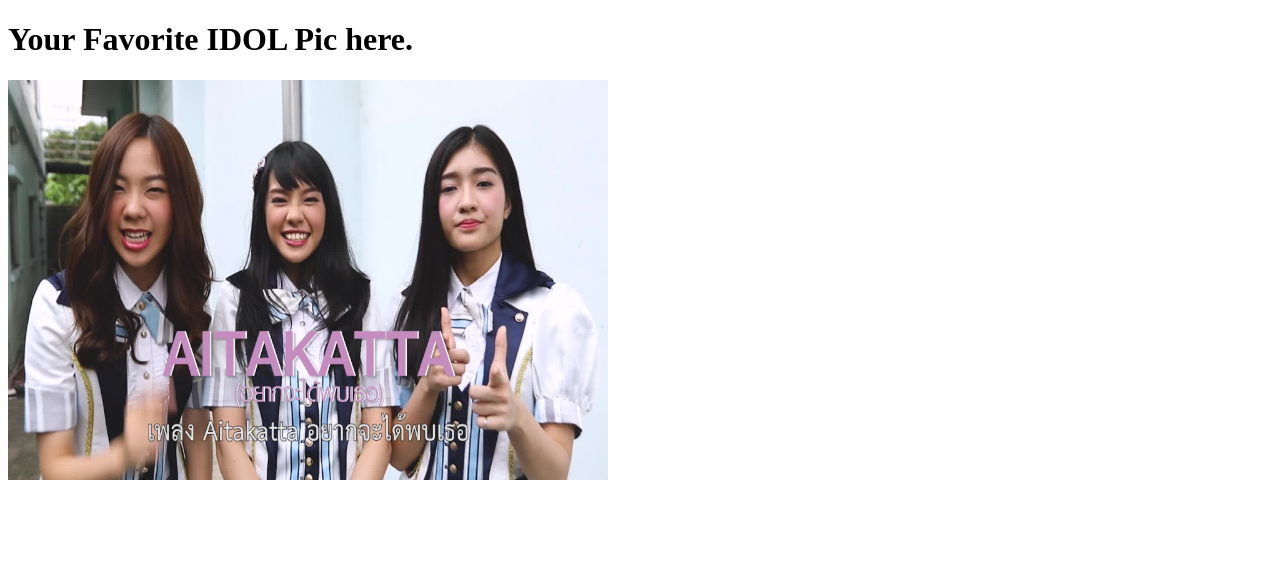
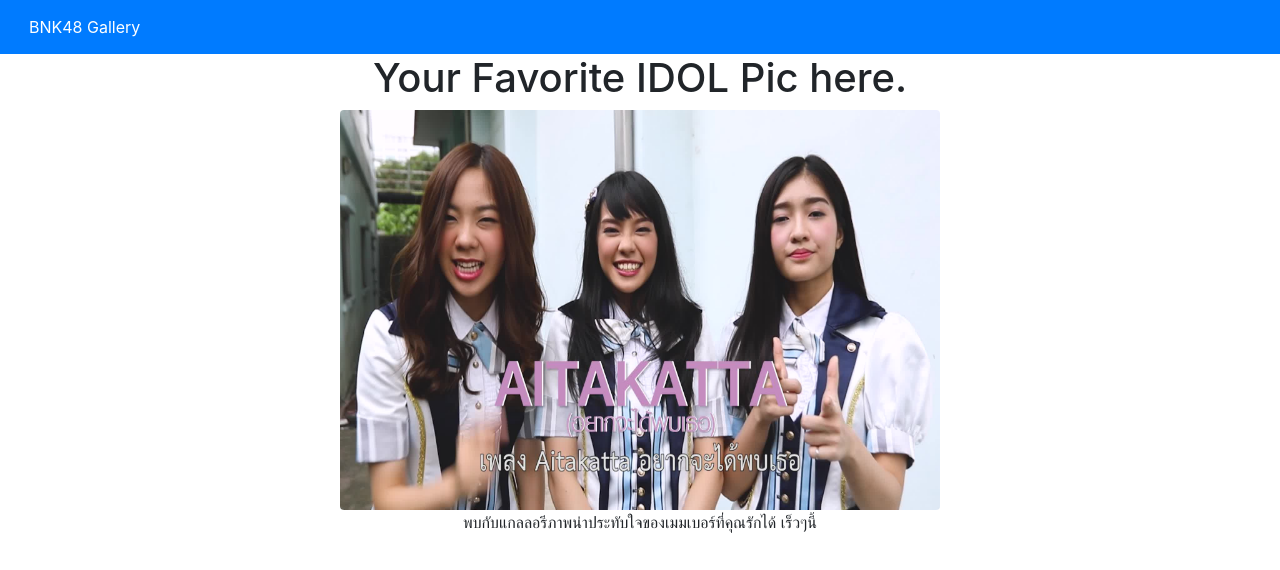
Before and after one commit to lebrancconvas/PWA-Workshop, a plain HTML site: page public/index.html in a window 1280 px wide. Drawn offline with nearby package versions, Linux system fonts and the light colour scheme.

Commit message:
Add Bootstrap4.

```diff
--- a/public/index.html
+++ b/public/index.html
@@ -3,10 +3,26 @@
 <head>
   <meta charset="utf-8">
   <title>48 Gallery</title>
-    <link rel="stylesheet" href="assets/css/style.css">
+  <link rel="stylesheet" href="https://maxcdn.bootstrapcdn.com/bootstrap/4.0.0/css/bootstrap.min.css" integrity="sha384-Gn5384xqQ1aoWXA+058RXPxPg6fy4IWvTNh0E263XmFcJlSAwiGgFAW/dAiS6JXm" crossorigin="anonymous">
+  <link rel="manifest" href="manifest.json">
+  <meta http-equiv="X-UA-Compatible" content="IE=edge">
+  <meta name="viewport" content="width=device-width, initial-scale=1">
+  <meta name="theme-color" content="#008000">
 </head>
 <body>
-    <h1>Your Favorite IDOL Pic here.</h1>
-    <img src="assets/images/aitakatta.jpg" alt="Aitakatta Promote" width="600" height="400">
+  <nav class="navbar navbar-dark bg-primary">
+    <a href="index.html"><button class="btn btn-primary">BNK48 Gallery</button></a>
+  </nav>
+
+  <div class="container">
+    <h1 class="text-center">Your Favorite IDOL Pic here.</h1>
+    <img src="assets/images/aitakatta.jpg" class="rounded mx-auto d-block" alt="Aitakatta Promote" width="600" height="400">
+    <p class="text-center">พบกับแกลลอรีภาพน่าประทับใจของเมมเบอร์ที่คุณรักได้ เร็วๆนี้</p>
+  </div>
+
+
+  <script src="https://code.jquery.com/jquery-3.2.1.slim.min.js" integrity="sha384-KJ3o2DKtIkvYIK3UENzmM7KCkRr/rE9/Qpg6aAZGJwFDMVNA/GpGFF93hXpG5KkN" crossorigin="anonymous"></script>
+  <script src="https://cdnjs.cloudflare.com/ajax/libs/popper.js/1.12.9/umd/popper.min.js" integrity="sha384-ApNbgh9B+Y1QKtv3Rn7W3mgPxhU9K/ScQsAP7hUibX39j7fakFPskvXusvfa0b4Q" crossorigin="anonymous"></script>
+  <script src="https://maxcdn.bootstrapcdn.com/bootstrap/4.0.0/js/bootstrap.min.js" integrity="sha384-JZR6Spejh4U02d8jOt6vLEHfe/JQGiRRSQQxSfFWpi1MquVdAyjUar5+76PVCmYl" crossorigin="anonymous"></script>
 </body>
 </html>
```
Lines whose indentation alone changed are shown as unchanged.
